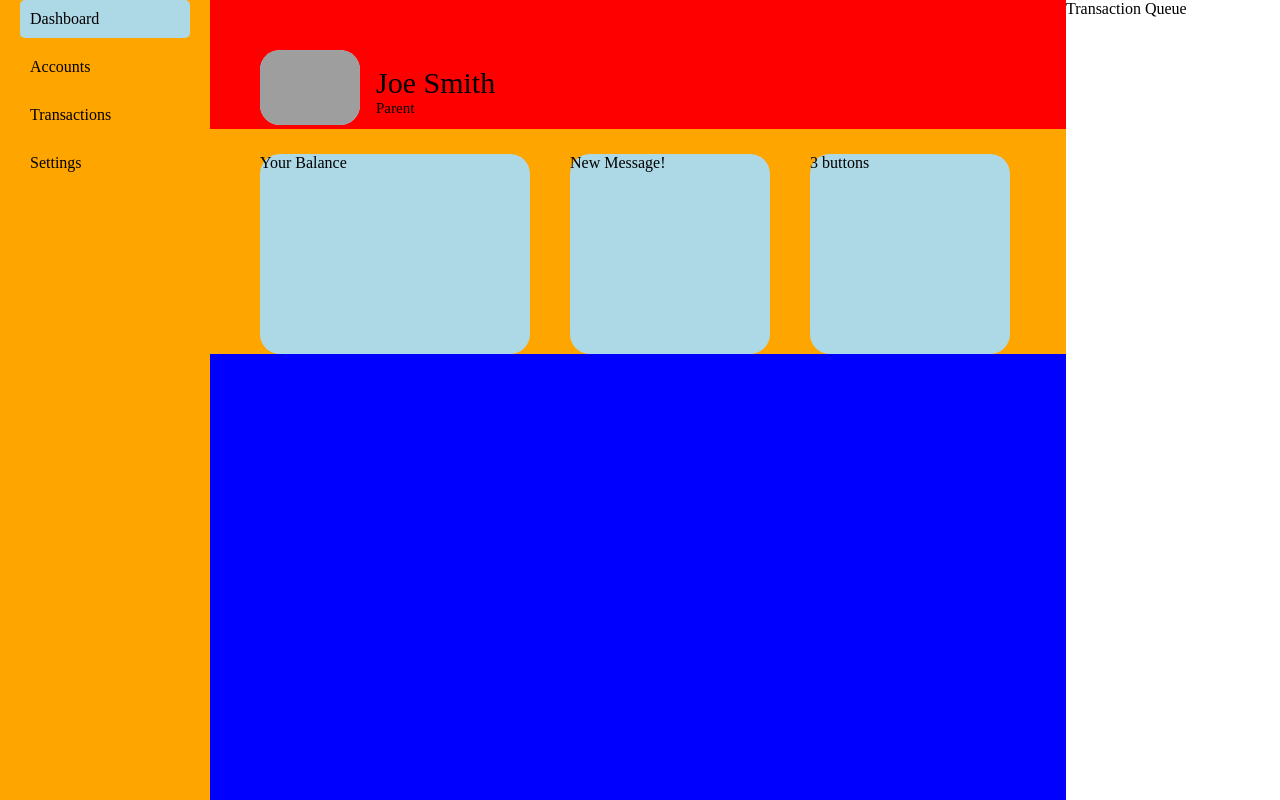
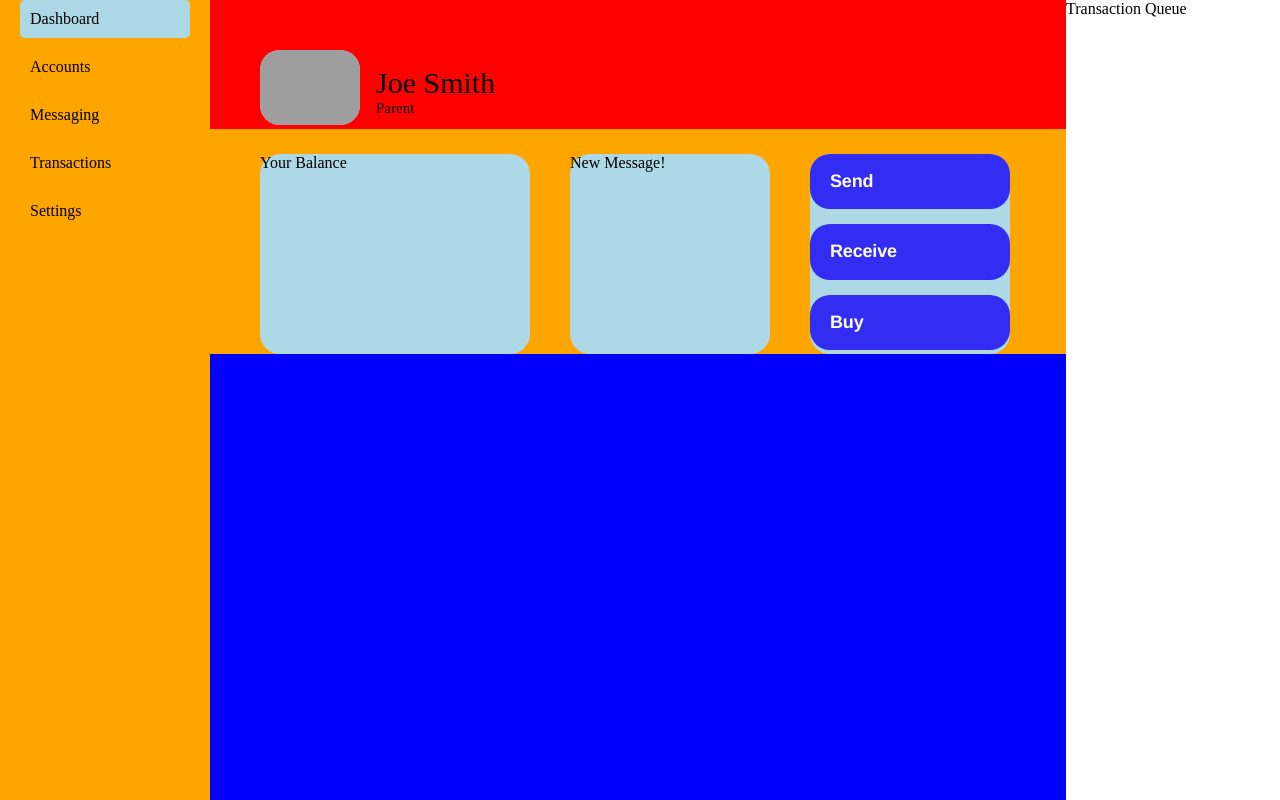
Before and after one commit to MattWong-ca/familyshare, a React (Vite) app in the folder apps/web/: page /home in a window 1280 px wide. Built offline with nearby package versions, Linux system fonts and the light colour scheme; grey boxes are pictures that could not be loaded.

Commit message:
Add 3 buttons to main dashboard

```diff
--- a/apps/web/src/components/Home/Home.tsx
+++ b/apps/web/src/components/Home/Home.tsx
@@ -13,6 +13,7 @@ export const Home = () => {
                 {/* Render content based on the activeTab */}
                 {activeTab === 'Dashboard' && <MainDashboard></MainDashboard>}
                 {activeTab === 'Accounts' && <h2>Accounts Content</h2>}
+                {activeTab === 'Messaging' && <h2>Messages</h2>}
                 {activeTab === 'Transactions' && <h2>Transactions Content</h2>}
                 {activeTab === 'Settings' && <h2>Settings Content</h2>}
             </div>
--- a/apps/web/src/components/MainDashboard/MainDashboard.module.css
+++ b/apps/web/src/components/MainDashboard/MainDashboard.module.css
@@ -0,0 +1,60 @@
+.button79 {
+  backface-visibility: hidden;
+  background: #332cf2;
+  border: 0;
+  border-radius: .375rem;
+  box-sizing: border-box;
+  color: #fff;
+  cursor: pointer;
+  display: inline-block;
+  font-family: Circular,Helvetica,sans-serif;
+  font-size: 1.125rem;
+  font-weight: 700;
+  letter-spacing: -.01em;
+  line-height: 1.3;
+  padding: 1rem 1.25rem;
+  position: relative;
+  text-align: left;
+  text-decoration: none;
+  transform: translateZ(0) scale(1);
+  transition: transform .2s;
+  user-select: none;
+  -webkit-user-select: none;
+  touch-action: manipulation;
+}
+
+.button79:disabled {
+  color: #787878;
+  cursor: auto;
+}
+
+.button79:not(:disabled):hover {
+  transform: scale(1.05);
+}
+
+.button79:not(:disabled):hover:active {
+  transform: scale(1.05) translateY(.125rem);
+}
+
+.button79:focus {
+  outline: 0 solid transparent;
+}
+
+.button79:focus:before {
+  border-width: .125rem;
+  content: "";
+  left: calc(-1*.375rem);
+  pointer-events: none;
+  position: absolute;
+  top: calc(-1*.375rem);
+  transition: border-radius;
+  user-select: none;
+}
+
+.button79:focus:not(:focus-visible) {
+  outline: 0 solid transparent;
+}
+
+.button79:not(:disabled):active {
+  transform: translateY(.125rem);
+}
--- a/apps/web/src/components/MainDashboard/MainDashboard.tsx
+++ b/apps/web/src/components/MainDashboard/MainDashboard.tsx
@@ -21,7 +21,11 @@ export const MainDashboard = () => {
                     <div style={{ display: 'inline-flex', height: '200px', justifyContent: 'space-between' }}>
                         <div style={{ backgroundColor: 'lightblue', borderRadius: '20px', width: '270px', marginRight: '20px' }}>Your Balance</div>
                         <div style={{ backgroundColor: 'lightblue', borderRadius: '20px', width: '200px', margin: '0 20px' }}>New Message!</div>
-                        <div style={{ backgroundColor: 'lightblue', borderRadius: '20px', width: '200px', margin: '0 20px' }}>3 buttons</div>
+                        <div style={{ backgroundColor: 'lightblue', borderRadius: '20px', width: '200px', margin: '0 20px', flexDirection: 'column' }}>
+                            <button className={styles.button79} role="button" style={{ marginBottom: '15px', width: '100%', borderRadius: '20px' }}>Send</button>
+                            <button className={styles.button79} role="button" style={{ marginBottom: '15px', width: '100%', borderRadius: '20px' }}>Receive</button>
+                            <button className={styles.button79} role="button" style={{ width: '100%', borderRadius: '20px' }}>Buy</button>
+                        </div>
                     </div>
                 </div>
             </div>
--- a/apps/web/src/components/Sidebar/Sidebar.tsx
+++ b/apps/web/src/components/Sidebar/Sidebar.tsx
@@ -1,7 +1,7 @@
 import styles from './Sidebar.module.css'
 
 export const Sidebar = ({ setActiveTab, activeTab }) => {
-    const tabs = ['Dashboard', 'Accounts', 'Transactions', 'Settings'];
+    const tabs = ['Dashboard', 'Accounts', 'Messaging', 'Transactions', 'Settings'];
     return (
         <div className={styles.sidebar}>
             {tabs.map(tab => (
```
